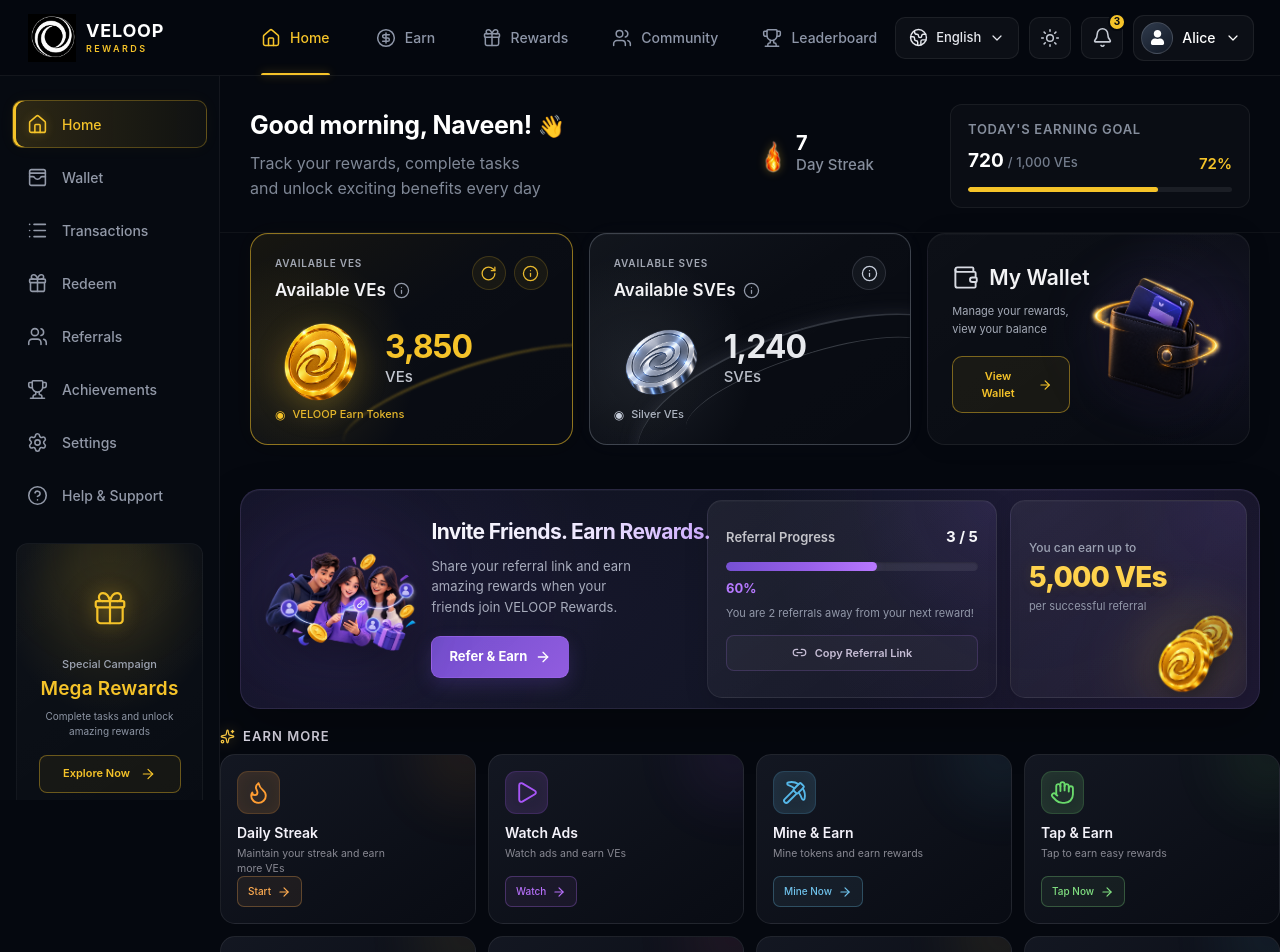
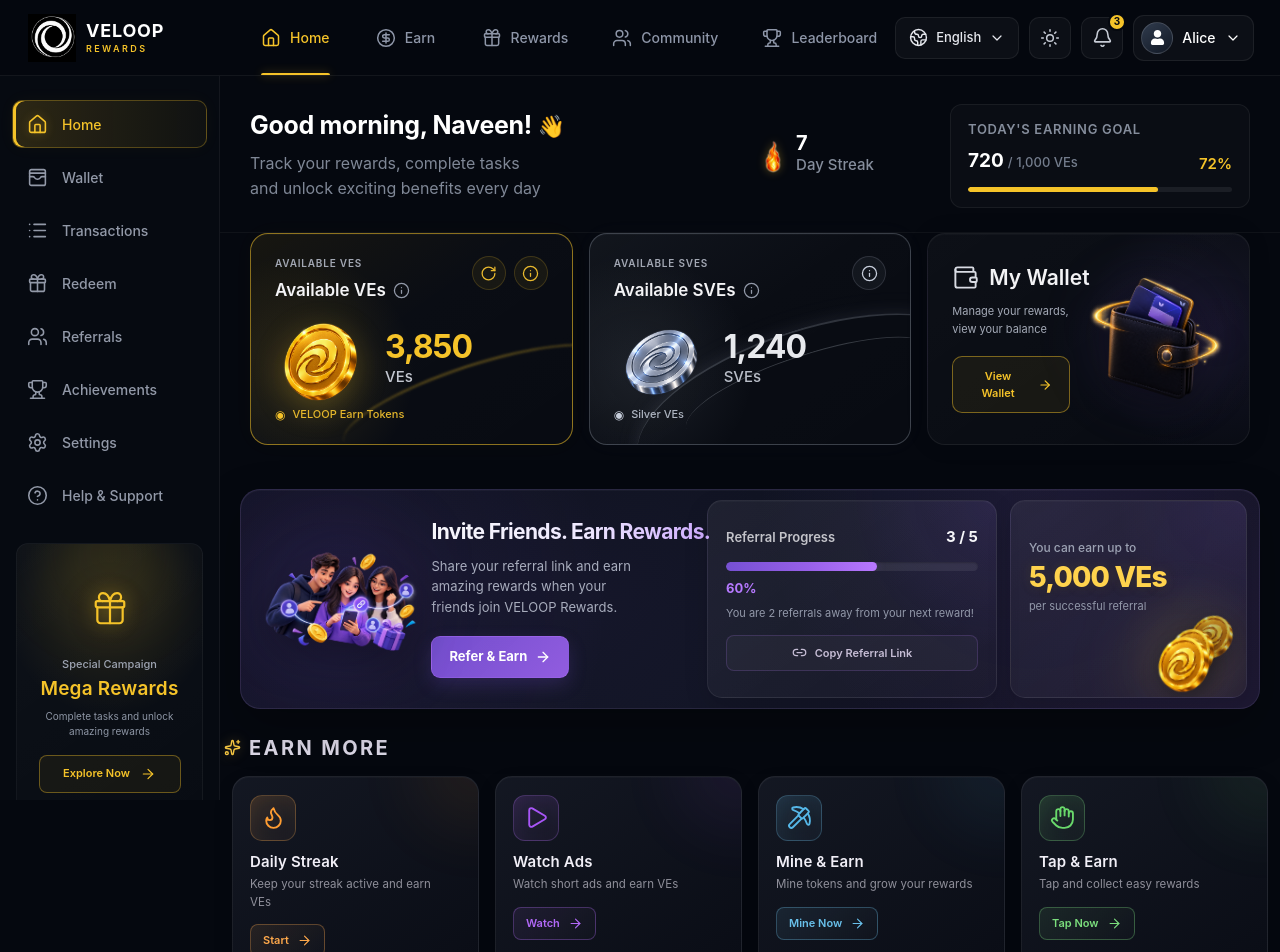
Before and after one commit to SANAPARVEEN-cmd/veloop-rewards-home-page-, a React (Vite) app: page / in a window 1280 px wide. Shown: the top 952 px of the page. Built offline with nearby package versions, Linux system fonts and the light colour scheme.

Commit message:
fix the styling of earn more feature section

```diff
--- a/src/components/home/EarnMore.module.css
+++ b/src/components/home/EarnMore.module.css
@@ -1,15 +1,23 @@
 .section {
     width: 100%;
-    margin-top: 14px;
+    margin-top: 27px;
+    margin-bottom: 26px;
+    /* margin-left: 20px;
+    margin-right: 15px; */
 }
 
-/* HEADER */
+/* =========================
+   SECTION HEADER
+========================= */
 
 .header {
     display: flex;
     align-items: center;
 
-    margin-bottom: 10px;
+    margin-bottom: 14px;
+
+    /* Small left alignment */
+    padding-left: 4px;
 }
 
 .titleWrapper {
@@ -19,77 +27,130 @@
 }
 
 .titleIcon {
+    width: 17px;
+    height: 17px;
+
     color: #f4c542;
 
     filter: drop-shadow(
-        0 0 7px rgba(244, 197, 66, 0.35)
+        0 0 6px rgba(244, 197, 66, 0.3)
     );
 }
 
 .titleWrapper h2 {
     margin: 0;
 
-    color: #dcd9e6;
+    color: #ddd9e8;
 
-    font-size: 13px;
-    font-weight: 600;
+    font-size: 20px;
+    font-weight: 700;
 
-    letter-spacing: 0.08em;
+    letter-spacing: 0.12em;
     text-transform: uppercase;
 }
 
-/* GRID */
+/* =========================
+   CARD GRID
+========================= */
 
 .grid {
     display: grid;
 
-    grid-template-columns:
-        repeat(4, minmax(0, 1fr));
+    grid-template-columns: repeat(4, minmax(0, 1fr));
 
-    gap: 12px;
+    /*
+       Left + right spacing
+    */
+    margin-left: 12px;
+    margin-right: 12px;
+
+    /*
+       Top and bottom breathing room
+    */
+    padding-top: 2px;
+    padding-bottom: 6px;
+
+    /*
+       Space between cards
+    */
+    gap: 16px;
 }
 
-/*
-    4 columns × 2 rows
+/* =========================
+   LARGE TABLET
+========================= */
 
-    Row 1:
-    Daily Streak
-    Watch Ads
-    Mine & Earn
-    Tap & Earn
+@media (max-width: 1200px) {
+    .grid {
+        grid-template-columns: repeat(
+            3,
+            minmax(0, 1fr)
+        );
 
-    Row 2:
-    Stake & Earn
-    Giveaway
-    Daily Bonus
-    Contribution
+        margin-left: 15px;
+        margin-right: 15px;
 
-    UpcomingFeatures will later be positioned
-    according to the lower dashboard layout.
-*/
-
-/* TABLET */
-
-@media (max-width: 1100px) {
-    .grid {
-        grid-template-columns:
-            repeat(3, minmax(0, 1fr));
+        gap: 14px;
     }
 }
 
-/* MOBILE */
+/* =========================
+   TABLET
+========================= */
 
-@media (max-width: 768px) {
+@media (max-width: 900px) {
     .grid {
-        grid-template-columns:
-            repeat(2, minmax(0, 1fr));
+        grid-template-columns: repeat(
+            2,
+            minmax(0, 1fr)
+        );
+
+        margin-left: 10px;
+        margin-right: 10px;
+
+        gap: 14px;
+    }
+}
+
+/* =========================
+   MOBILE
+========================= */
+
+@media (max-width: 600px) {
+    .section {
+        margin-top: 16px;
+        margin-bottom: 20px;
+    }
+
+    .header {
+        margin-bottom: 12px;
+        padding-left: 2px;
+    }
+
+    .grid {
+        grid-template-columns: repeat(
+            2,
+            minmax(0, 1fr)
+        );
+
+        margin-left: 13px;
+        margin-right: 13px;
 
         gap: 10px;
     }
 }
 
-@media (max-width: 480px) {
+/* =========================
+   SMALL MOBILE
+========================= */
+
+@media (max-width: 430px) {
     .grid {
         grid-template-columns: 1fr;
+
+        gap: 12px;
+
+        margin-left: 12px;
+        margin-right: 12px;
     }
 }
--- a/src/components/home/FeatureCard.jsx
+++ b/src/components/home/FeatureCard.jsx
@@ -13,7 +13,10 @@
     return (
         <article className={`${styles.card} ${styles[accent]}`}>
             <div className={styles.iconWrapper}>
-                <Icon size={25} strokeWidth={1.8} />
+                <Icon
+                    size={25}
+                    strokeWidth={1.8}
+                />
             </div>
 
             <div className={styles.content}>
@@ -25,9 +28,14 @@
                     type="button"
                     className={styles.actionButton}
                     onClick={onClick}
+                    aria-label={`${buttonText} - ${title}`}
                 >
                     <span>{buttonText}</span>
-                    <ArrowRight size={14} />
+
+                    <ArrowRight
+                        size={15}
+                        strokeWidth={1.8}
+                    />
                 </button>
             </div>
         </article>
--- a/src/components/home/FeatureCard.module.css
+++ b/src/components/home/FeatureCard.module.css
@@ -1,76 +1,128 @@
 .card {
     position: relative;
+
     min-width: 0;
-    min-height: 140px;
+    min-height: 154px;
 
     display: flex;
     flex-direction: column;
 
-    padding: 16px;
+    padding: 18px 17px 16px;
 
-    border: 1px solid rgba(255, 255, 255, 0.08);
-    border-radius: 15px;
+    border: 1px solid rgba(255, 255, 255, 0.075);
+    border-radius: 17px;
 
     background:
         linear-gradient(
             145deg,
-            rgba(20, 24, 35, 0.96),
-            rgba(9, 12, 20, 0.96)
+            rgba(20, 24, 35, 0.98) 0%,
+            rgba(10, 13, 22, 0.98) 100%
         );
+
+    box-shadow:
+        inset 0 1px 0 rgba(255, 255, 255, 0.025),
+        0 8px 20px rgba(0, 0, 0, 0.12);
 
     overflow: hidden;
 
     transition:
         transform 0.25s ease,
         border-color 0.25s ease,
-        box-shadow 0.25s ease;
+        box-shadow 0.25s ease,
+        background 0.25s ease;
 }
 
-/* subtle glow */
+/* =========================
+   SOFT ACCENT GLOW
+========================= */
+
 .card::before {
     content: "";
+
     position: absolute;
 
-    width: 100px;
-    height: 100px;
+    width: 125px;
+    height: 125px;
 
-    top: -50px;
-    right: -40px;
+    top: -70px;
+    right: -60px;
 
     border-radius: 50%;
 
     background: var(--card-accent);
 
-    opacity: 0.08;
+    opacity: 0.07;
 
-    filter: blur(30px);
+    filter: blur(34px);
 
     pointer-events: none;
 }
 
+.card::after {
+    content: "";
+
+    position: absolute;
+
+    left: 18px;
+    right: 18px;
+    bottom: 0;
+
+    height: 1px;
+
+    background:
+        linear-gradient(
+            90deg,
+            transparent,
+            color-mix(
+                in srgb,
+                var(--card-accent) 22%,
+                transparent
+            ),
+            transparent
+        );
+
+    opacity: 0.65;
+}
+
+/* =========================
+   HOVER
+========================= */
+
 .card:hover {
-    transform: translateY(-3px);
+    transform: translateY(-4px);
 
-    border-color: color-mix(
+    border-color:
+        color-mix(
             in srgb,
-        var(--card-accent) 35%,
+            var(--card-accent) 28%,
             rgba(255, 255, 255, 0.08)
         );
 
+    background:
+        linear-gradient(
+            145deg,
+            rgba(23, 27, 40, 0.99),
+            rgba(11, 14, 24, 0.99)
+        );
+
     box-shadow:
-        0 10px 25px rgba(0, 0, 0, 0.25),
-        0 0 20px color-mix(
+        inset 0 1px 0 rgba(255, 255, 255, 0.035),
+        0 12px 28px rgba(0, 0, 0, 0.22),
+        0 0 24px
+            color-mix(
                 in srgb,
-            var(--card-accent) 8%,
+                var(--card-accent) 6%,
                 transparent
             );
 }
 
-/* ICON */
+/* =========================
+   ICON
+========================= */
 
 .iconWrapper {
-    width: 43px;
-    height: 43px;
+    width: 46px;
+    height: 46px;
 
     display: flex;
     align-items: center;
@@ -78,32 +130,62 @@
 
     flex-shrink: 0;
 
-    border-radius: 11px;
+    border-radius: 12px;
 
     color: var(--card-accent);
 
-    background: color-mix(
+    background:
+        linear-gradient(
+            145deg,
+            color-mix(
                 in srgb,
-        var(--card-accent) 10%,
-        rgba(255, 255, 255, 0.03)
+                var(--card-accent) 13%,
+                rgba(255, 255, 255, 0.025)
+            ),
+            rgba(255, 255, 255, 0.015)
         );
 
-    border: 1px solid color-mix(
+    border: 1px solid
+        color-mix(
             in srgb,
-        var(--card-accent) 18%,
-        transparent
+            var(--card-accent) 22%,
+            rgba(255, 255, 255, 0.05)
         );
 
     box-shadow:
-        inset 0 0 15px
+        inset 0 0 16px
             color-mix(
                 in srgb,
                 var(--card-accent) 5%,
                 transparent
             );
+
+    transition:
+        transform 0.25s ease,
+        box-shadow 0.25s ease;
 }
 
-/* CONTENT */
+.card:hover .iconWrapper {
+    transform: scale(1.04);
+
+    box-shadow:
+        inset 0 0 18px
+            color-mix(
+                in srgb,
+                var(--card-accent) 7%,
+                transparent
+            ),
+        0 0 14px
+            color-mix(
+                in srgb,
+                var(--card-accent) 10%,
+                transparent
+            );
+}
+
+/* =========================
+   CONTENT
+========================= */
 
 .content {
     position: relative;
@@ -118,14 +200,16 @@
 }
 
 .content h3 {
-    margin: 11px 0 4px;
+    margin: 12px 0 5px;
 
-    color: #f4f2fa;
+    color: #f1eff7;
 
-    font-size: 14px;
+    font-size: 15px;
     font-weight: 600;
 
-    line-height: 1.2;
+    line-height: 1.25;
+
+    letter-spacing: 0.01em;
 
     white-space: nowrap;
     overflow: hidden;
@@ -135,74 +219,117 @@
 .content p {
     margin: 0;
 
-    max-width: 170px;
+    max-width: 205px;
 
-    color: rgba(224, 222, 232, 0.58);
+    color: rgba(221, 219, 230, 0.62);
 
-    font-size: 10.5px;
-    line-height: 1.45;
+    font-size: 11.5px;
+    font-weight: 400;
+
+    line-height: 1.5;
+
+    letter-spacing: 0.005em;
 }
 
-/* BUTTON */
+/* =========================
+   ACTION BUTTON
+========================= */
 
 .actionButton {
     width: fit-content;
 
     display: inline-flex;
     align-items: center;
-    gap: 6px;
+    justify-content: center;
 
-    margin-top: auto;
-    padding: 7px 10px;
+    gap: 8px;
 
-    border: 1px solid color-mix(
+    margin-top: 13px;
+
+    padding: 8px 12px;
+
+    border: 1px solid
+        color-mix(
             in srgb,
-        var(--card-accent) 25%,
+            var(--card-accent) 27%,
             rgba(255, 255, 255, 0.06)
         );
 
-    border-radius: 7px;
+    border-radius: 8px;
 
-    background: color-mix(
+    background:
+        linear-gradient(
+            135deg,
+            color-mix(
                 in srgb,
-        var(--card-accent) 5%,
+                var(--card-accent) 8%,
                 rgba(255, 255, 255, 0.02)
+            ),
+            rgba(255, 255, 255, 0.015)
         );
 
-    color: color-mix(
+    color:
+        color-mix(
             in srgb,
-        var(--card-accent) 85%,
+            var(--card-accent) 88%,
             white
         );
 
-    font-size: 10px;
-    font-weight: 500;
+    font-size: 11px;
+    font-weight: 600;
+
+    line-height: 1;
+
+    white-space: nowrap;
 
     cursor: pointer;
 
     transition:
+        transform 0.2s ease,
         background 0.2s ease,
         border-color 0.2s ease,
-        transform 0.2s ease;
+        box-shadow 0.2s ease;
+}
+
+.actionButton svg {
+    flex-shrink: 0;
+
+    transition: transform 0.2s ease;
 }
 
 .actionButton:hover {
-    background: color-mix(
+    transform: translateY(-1px);
+
+    background:
+        color-mix(
             in srgb,
             var(--card-accent) 12%,
-        rgba(255, 255, 255, 0.03)
+            rgba(255, 255, 255, 0.025)
         );
 
-    border-color: color-mix(
+    border-color:
+        color-mix(
             in srgb,
-        var(--card-accent) 45%,
+            var(--card-accent) 42%,
             transparent
         );
 
+    box-shadow:
+        0 4px 12px
+            color-mix(
+                in srgb,
+                var(--card-accent) 8%,
+                transparent
+            );
+}
+
+.actionButton:hover svg {
     transform: translateX(2px);
 }
 
-/* ACCENTS */
+/* =========================
+   ACCENTS
+========================= */
 
 .orange {
     --card-accent: #ff9d32;
@@ -236,17 +363,32 @@
     --card-accent: #58b9e8;
 }
 
-/* RESPONSIVE */
+/* =========================
+   RESPONSIVE
+========================= */
 
 @media (max-width: 1100px) {
     .card {
-        min-height: 135px;
-        padding: 14px;
+        min-height: 150px;
+
+        padding: 16px;
     }
 }
 
 @media (max-width: 768px) {
     .card {
-        min-height: 140px;
+        min-height: 150px;
+
+        padding: 17px;
+    }
+
+    .content p {
+        max-width: 100%;
     }
 }
+
+@media (max-width: 480px) {
+    .card {
+        min-height: 145px;
+    }
+}
--- a/src/data/featureData.js
+++ b/src/data/featureData.js
@@ -13,7 +13,7 @@
     {
         id: 1,
         title: "Daily Streak",
-        description: "Maintain your streak and earn more VEs",
+        description: "Keep your streak active and earn VEs",
         buttonText: "Start",
         icon: Flame,
         accent: "orange",
@@ -21,7 +21,7 @@
     {
         id: 2,
         title: "Watch Ads",
-        description: "Watch ads and earn VEs",
+        description: "Watch short ads and earn VEs",
         buttonText: "Watch",
         icon: Play,
         accent: "purple",
@@ -29,7 +29,7 @@
     {
         id: 3,
         title: "Mine & Earn",
-        description: "Mine tokens and earn rewards",
+        description: "Mine tokens and grow your rewards",
         buttonText: "Mine Now",
         icon: Pickaxe,
         accent: "blue",
@@ -37,7 +37,7 @@
     {
         id: 4,
         title: "Tap & Earn",
-        description: "Tap to earn easy rewards",
+        description: "Tap and collect easy rewards",
         buttonText: "Tap Now",
         icon: Hand,
         accent: "green",
@@ -53,7 +53,7 @@
     {
         id: 6,
         title: "Giveaway",
-        description: "Participate in exciting giveaways",
+        description: "Join exciting giveaways and win",
         buttonText: "Join Now",
         icon: Gift,
         accent: "pink",
@@ -69,7 +69,7 @@
     {
         id: 8,
         title: "Contribution",
-        description: "Contribute and earn VEs",
+        description: "Contribute and earn valuable VEs",
         buttonText: "Contribute",
         icon: Users,
         accent: "cyan",
```
Lines whose indentation alone changed are shown as unchanged.
